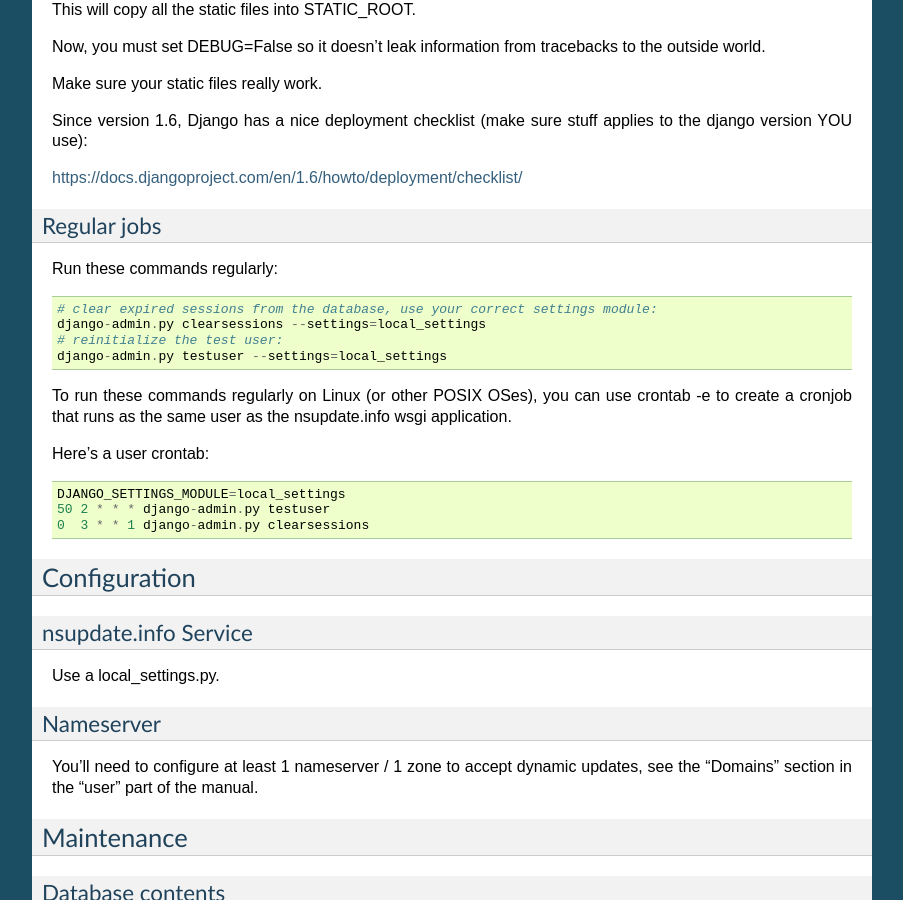
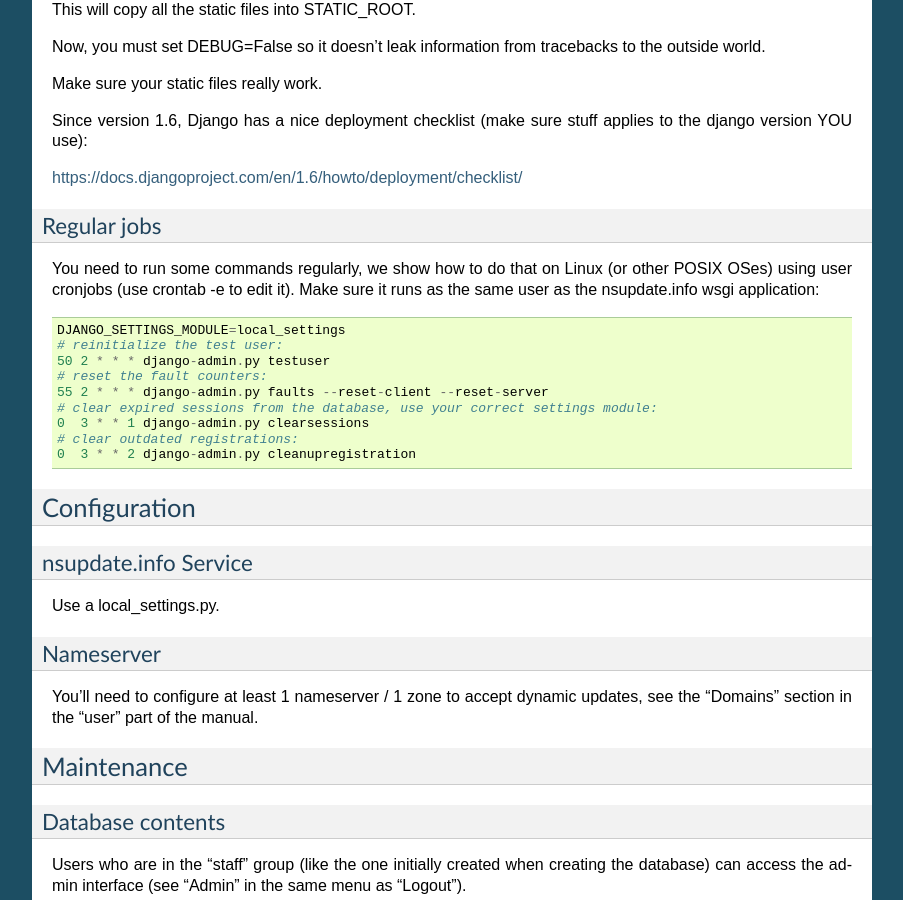
Before and after one commit to nsupdate-info/nsupdate.info, a Sphinx documentation site: the page built from docs/admin.rst, in a window 1280 px wide and 900 px high, scrolled down 1084 px. Shown: the whole window, without its empty margins (198-1101 px from the left). Built offline with Sphinx 7.4.7, drawn with Linux system fonts in a browser that asks for light colours.

Commit message:
update docs about resetting fault counters, rewrite crontab section

```diff
--- a/docs/admin.rst
+++ b/docs/admin.rst
@@ -73,22 +73,19 @@ https://docs.djangoproject.com/en/1.6/howto/deployment/checklist/
 
 Regular jobs
 ------------
-Run these commands regularly::
-
-    # clear expired sessions from the database, use your correct settings module:
-    django-admin.py clearsessions --settings=local_settings
-    # reinitialize the test user:
-    django-admin.py testuser --settings=local_settings
-
-To run these commands regularly on Linux (or other POSIX OSes), you can use
-crontab -e to create a cronjob that runs as the same user as the nsupdate.info
-wsgi application.
-
-Here's a user crontab::
+You need to run some commands regularly, we show how to do that on Linux (or
+other POSIX OSes) using user cronjobs (use crontab -e to edit it). Make sure
+it runs as the same user as the nsupdate.info wsgi application::
 
     DJANGO_SETTINGS_MODULE=local_settings
+    # reinitialize the test user:
     50 2 * * * django-admin.py testuser
+    # reset the fault counters:
+    55 2 * * * django-admin.py faults --reset-client --reset-server
+    # clear expired sessions from the database, use your correct settings module:
     0  3 * * 1 django-admin.py clearsessions
+    # clear outdated registrations:
+    0  3 * * 2 django-admin.py cleanupregistration
 
 
 Configuration
```
